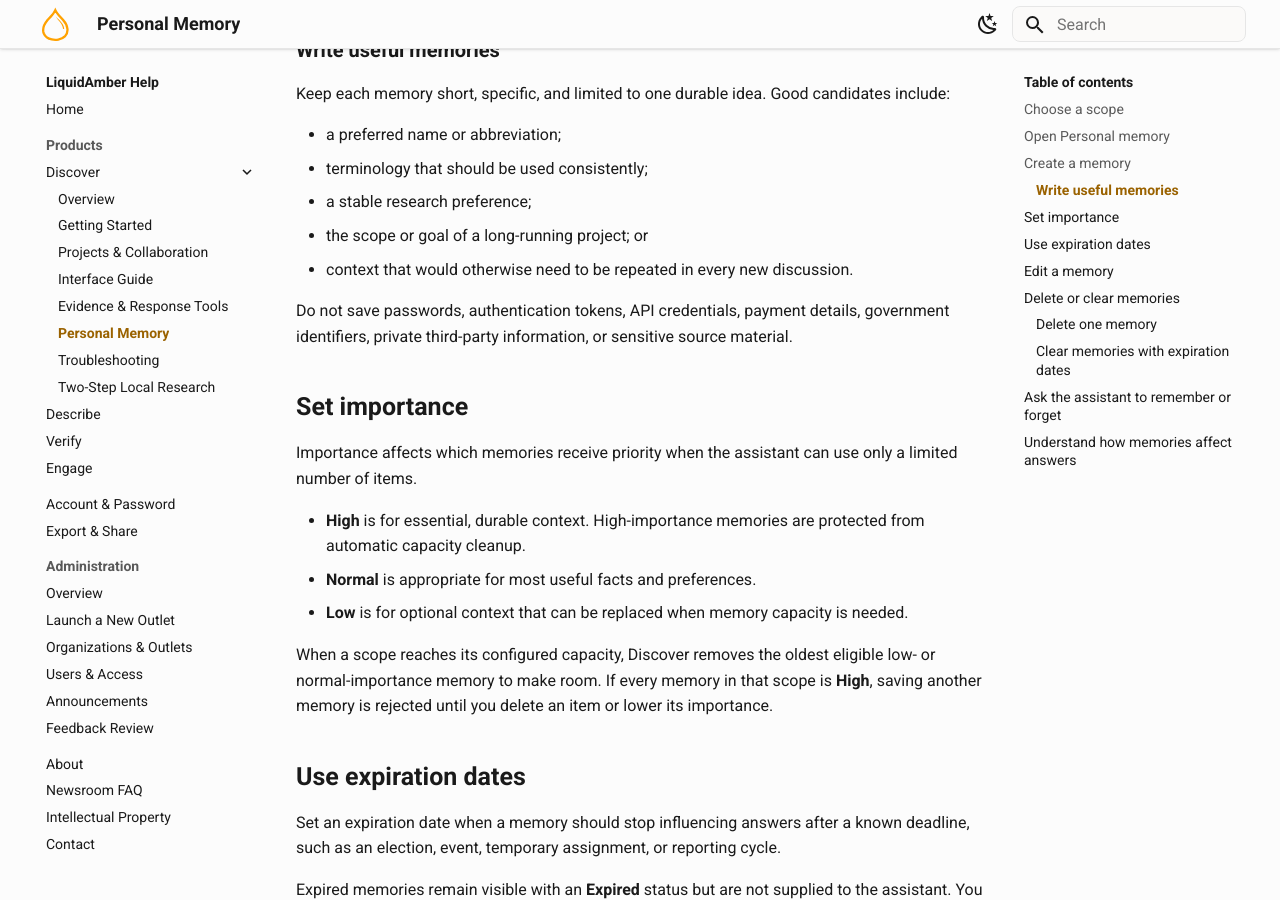
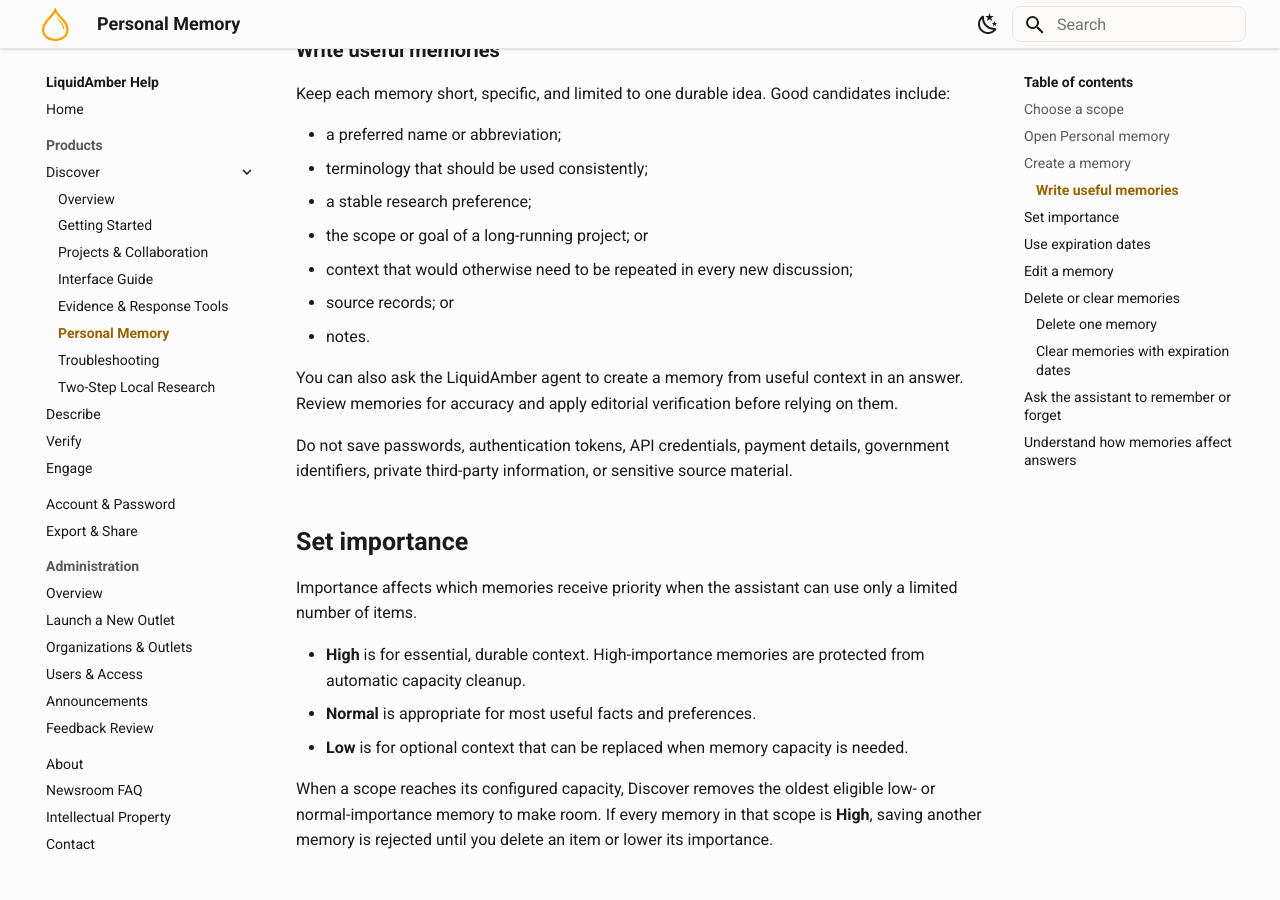
Before and after one commit to benoitmarsot/codechat-help, an MkDocs documentation site: the page built from docs/personal-memory.md, in a window 1280 px wide and 900 px high, scrolled down 1332 px. Built offline with MkDocs 1.6.1 and Material for MkDocs 9.7.7, drawn with Linux system fonts in a browser that asks for light colours.

Commit message:
Add sample in memory page

```diff
--- a/docs/personal-memory.md
+++ b/docs/personal-memory.md
@@ -43,7 +43,11 @@ Keep each memory short, specific, and limited to one durable idea. Good candidat
 - terminology that should be used consistently;
 - a stable research preference;
 - the scope or goal of a long-running project; or
-- context that would otherwise need to be repeated in every new discussion.
+- context that would otherwise need to be repeated in every new discussion;
+- source records; or
+- notes.
+
+You can also ask the LiquidAmber agent to create a memory from useful context in an answer. Review memories for accuracy and apply editorial verification before relying on them.
 
 Do not save passwords, authentication tokens, API credentials, payment details, government identifiers, private third-party information, or sensitive source material.
 
```
Also changed, not shown: docs/discover-research-trails.md (+2 -2 lines).
